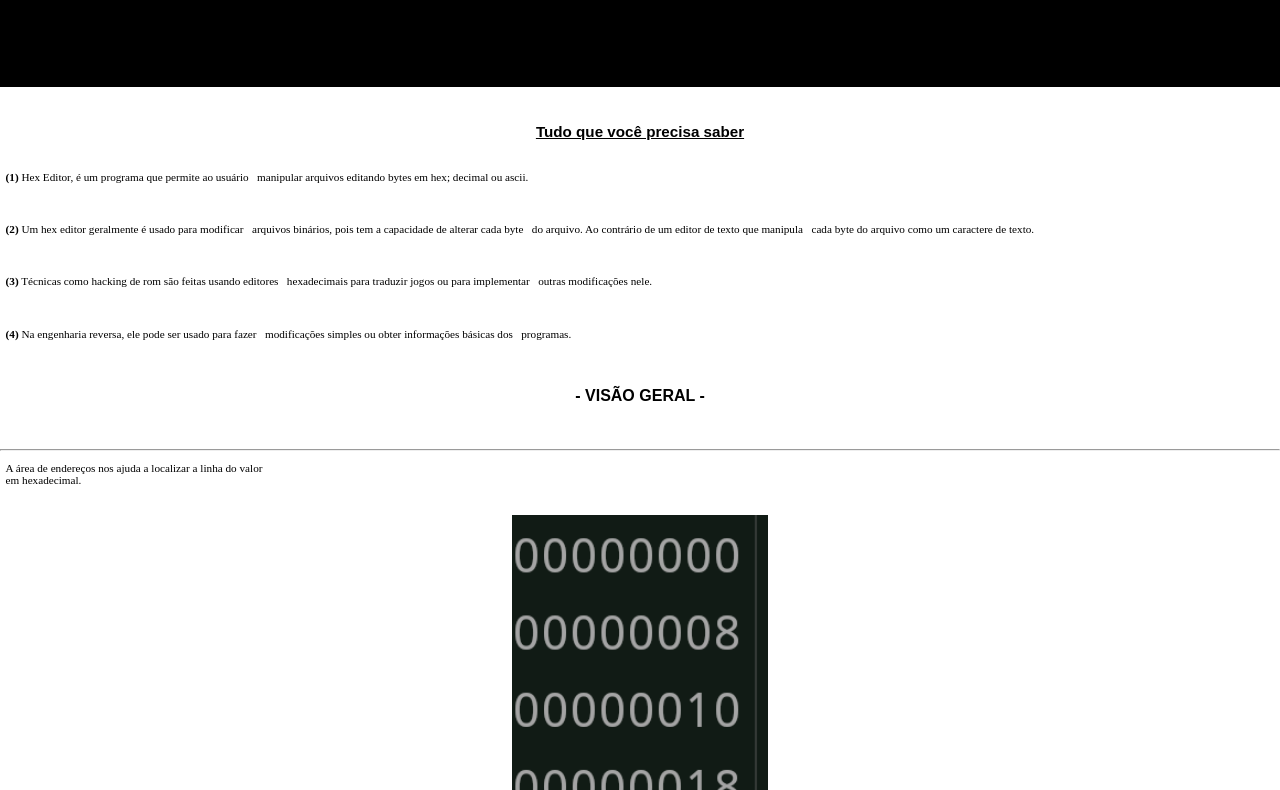
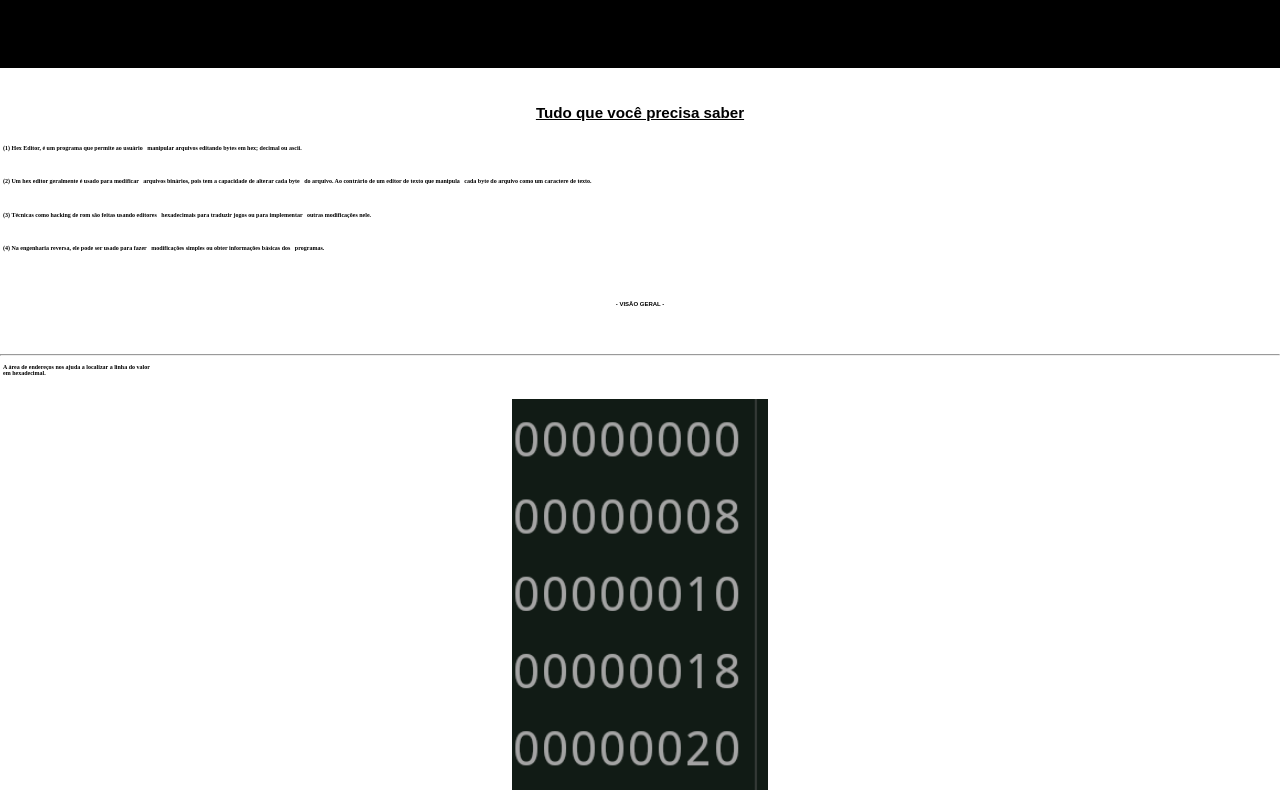
Before and after one commit to Brunomartins8/HexEditor, a plain HTML site: page index.html in a window 1280 px wide. Shown: the part 260-1050 px from the top of the page. Drawn offline with Linux system fonts and the light colour scheme.

Commit message:
Update index.html

```diff
--- a/index.html
+++ b/index.html
@@ -23,7 +23,7 @@ p {
 .texto {
    font-family: algerian, courier;
 }
-a {
+a, p, b {
   font-size: 30%;
   font-weight:bold;
 }
```
